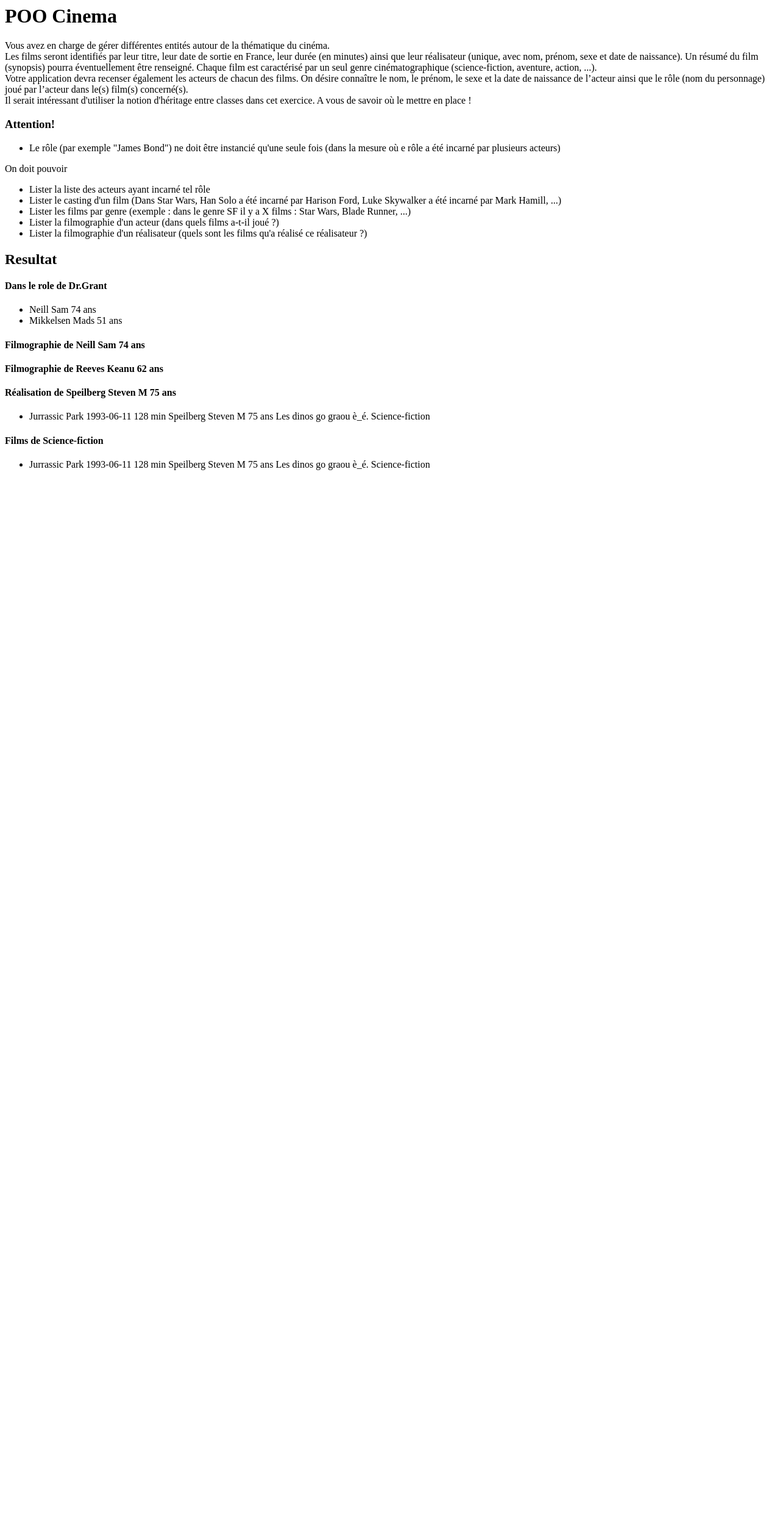
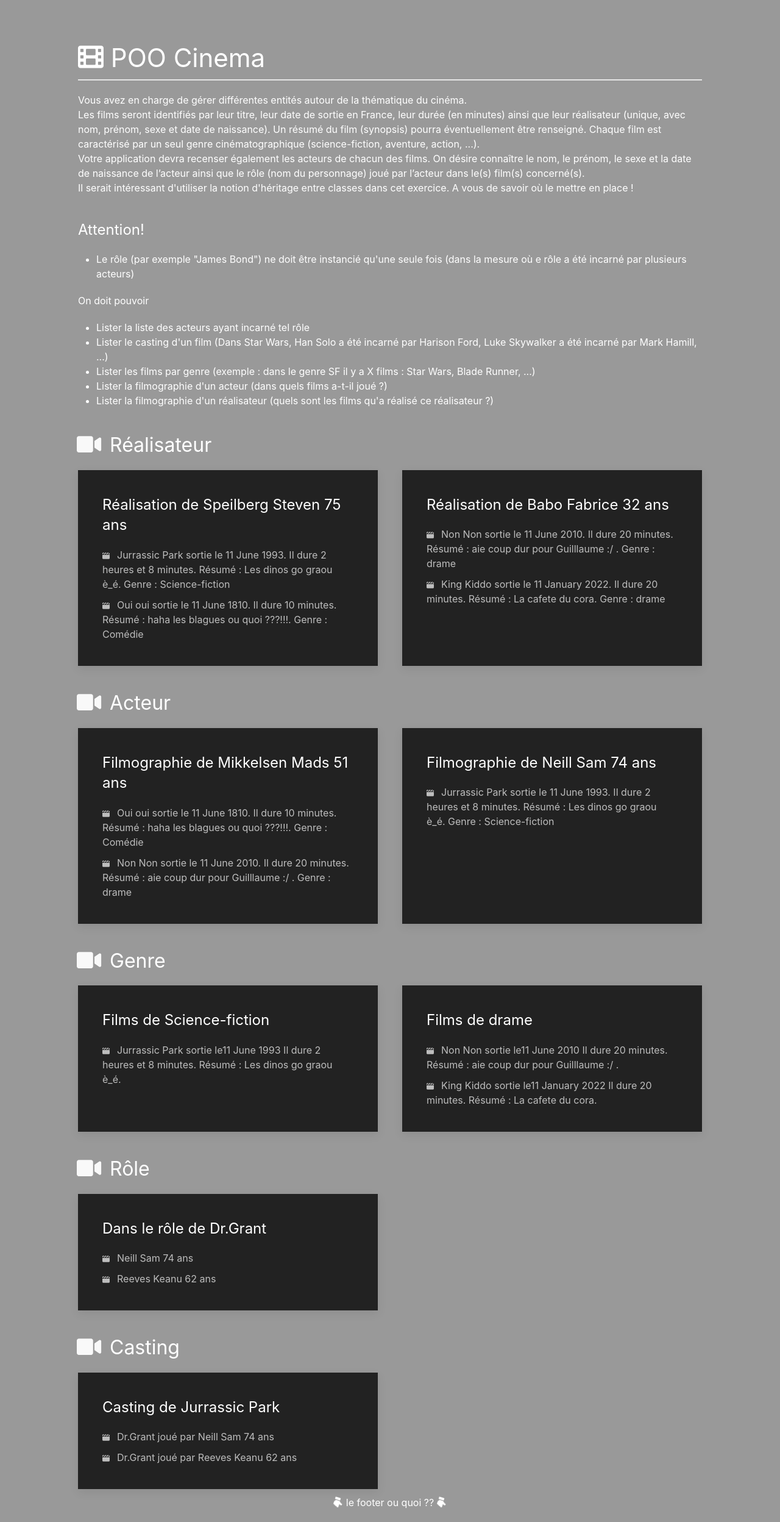
Before and after one commit to kor-2/EXE_CINEMA, a PHP site: page / in a window 1280 px wide. Shown: the whole page at 61% size. Before the commit the page ends 771 px from the top, so only its background shows below. Run offline with PHP 8.4, Linux system fonts and the light colour scheme; some libraries are stand-ins or nearby versions.

Commit message:
fin exercice + front avec ulkit

```diff
--- /dev/null
+++ b/class/Acteur.php
@@ -0,0 +1,55 @@
+<?php
+
+class Acteur extends Personne
+{
+    private array $_casting;
+
+    public function __construct($nom,$prenom,$sexe,$dateBD)
+    {
+        parent::__construct($nom,$prenom,$sexe,$dateBD);
+        $this->_casting =[];
+
+    }
+
+    public function __toString()
+    {
+        return $this->get_nom().' '.$this->get_prenom().' '. $this->getAge();
+    }
+
+        public function get_filmographies()
+        {
+                return $this->_filmographies;
+        }
+
+        public function set_filmographies($filmographies)
+        {
+                $this->_filmographies = $filmographies;
+
+                return $this;
+        }
+
+        public function ajoutFilmographie($filmographies){
+
+            array_push($this->_filmographies,$filmographies);
+
+            return $this;
+        }
+        public function showFilmo(){
+
+            echo "<div><div class=\"uk-card uk-card-secondary uk-card-hover uk-card-body \">";
+            echo "<h3 class=\"uk-card-title\">Filmographie de $this</h3>";
+            echo "<ul class=\"uk-list\">";
+            foreach ($this->_casting as $cast) {
+                echo "<li>  <i class=\"fa-solid fa-clapperboard fa-shake\"></i>".$cast->getFilms()->get_titre() .' sortie le '. $cast->getFilms()->get_dateSortie().'. Il dure '.$cast->getFilms()->get_duree().'. Résumé : '.$cast->getFilms()->get_resume().' Genre : '.$cast->getFilms()->get_genre()."</br>";
+            }
+            echo"</ul></div></div>";
+        }
+        public function ajoutCasting($casting){
+            array_push($this->_casting,$casting);
+
+            return $this;
+
+        }
+
+
+}
--- /dev/null
+++ b/class/Casting.php
@@ -0,0 +1,62 @@
+<?php
+
+
+class Casting {
+
+    private Role $_role;
+    private Acteur $_acteur;
+    private Film $_films;
+
+    public function __construct(Role $role, Acteur $acteur,Film $films)
+    {
+        $this->_role = $role;
+        $role->ajoutCasting($this);
+        $this->_acteur = $acteur;
+        $acteur->ajoutCasting($this);
+        $this->_films = $films;
+        $films->ajoutCasting($this);
+    }
+
+    public function __toString()
+    {
+        return $this->_role.' joué par '.$this->_acteur;
+    }
+
+    public function getRole()
+    {
+            return $this->_role;
+    }
+
+
+    public function setRole($role)
+    {
+            $this->_role = $role;
+
+            return $this;
+    }
+
+    public function getActeur()
+    {
+            return $this->_acteur;
+    }
+
+    public function setActeur($acteur)
+    {
+            $this->_acteur = $acteur;
+
+            return $this;
+    }
+
+    public function getFilms()
+    {
+            return $this->_films;
+    }
+
+
+    public function setFilms($films)
+    {
+            $this->_films = $films;
+
+            return $this;
+    }
+}
--- a/class/Film.php
+++ b/class/Film.php
@@ -1,6 +1,5 @@
+
 <?php
-
-
 
 class Film{
     private string $_titre;
@@ -9,10 +8,11 @@ class Film{
     private Realisateur $_realisateur;
     private string $_resume;
     private Genre $_genre;
-    private array $_acteur;
+    private array $_casting;
 
 
-    public function __construct(string $titre,string $dateSortie, int $duree, Realisateur $realisateur, string $resume, Genre $genre, array $acteur = [])
+
+    public function __construct(string $titre,string $dateSortie, int $duree, Realisateur $realisateur, string $resume, Genre $genre)
     {
         $this->_titre = $titre;
         $this->_dateSortie = new DateTime($dateSortie);
@@ -22,17 +22,13 @@ class Film{
         $this->_resume = $resume;
         $this->_genre = $genre;
         $genre->ajoutGenre($this);
-        $this->_acteur = $acteur;
-        foreach ($acteur as $act) {
-            $unserAct = unserialize($act);
-            $unserAct->ajoutFilmographie($this);
-        }
-        //$acteur->ajoutFilmographie($this);
+        $this->_casting =[];
     }
+
 
     public function __toString()
     {
-        return $this->get_titre() .' '. $this->get_dateSortie().' '.$this->get_duree().' '.$this->get_realisateur().' '.$this->get_resume().' '.$this->get_genre();
+        return $this->get_titre() .' sortie le '. $this->get_dateSortie().'. Il dure '.$this->get_duree().'. Résumé : '.$this->get_resume().' Genre : '.$this->get_genre();
     }
 
     public function get_titre()
@@ -49,7 +45,7 @@ class Film{
 
     public function get_dateSortie()
     {
-        return $this->_dateSortie->format('Y-m-d');
+        return $this->_dateSortie->format('d F Y');
     }
 
     public function set_dateSortie($dateSortie)
@@ -60,7 +56,16 @@ class Film{
     }
     public function get_duree()
     {
-        return "$this->_duree min";
+        $heure = floor($this->_duree /60);
+        $min = ($this->_duree % 60);
+        if ($heure != 0) {
+            return "$heure heures et $min minutes";
+        }else {
+            return "$min minutes";
+        }
+
+
+
     }
 
     public function set_duree($duree)
@@ -107,24 +112,21 @@ class Film{
 
         return $this;
     }
-
-    public function get_acteur()
-    {
-        return $this->_acteur;
-    }
-
-    public function set_acteur($acteur)
-    {
-        $this->_acteur = $acteur;
+    public function ajoutCasting($casting){
+        array_push($this->_casting,$casting);
 
         return $this;
     }
-    public function getSortie()
-    {
-        $dateJour = new DateTime();
-        $date = $this->get_dateSortie();
-        $age = $dateJour->diff($date)->format('%y ans ');
 
-        return $age;
+    public function showCasting(){
+
+        echo "<div><div class=\"uk-card uk-card-secondary uk-card-hover uk-card-body \">";
+        echo "<h3 class=\"uk-card-title\">Casting de $this->_titre</h3>";
+        echo "<ul class=\"uk-list\">";
+        foreach ($this->_casting as $cast) {
+            echo " <li><i class=\"fa-solid fa-clapperboard fa-shake\"></i>$cast</br>";
+        }
+        echo"</ul></div></div>";
     }
+
 }
--- a/class/Genre.php
+++ b/class/Genre.php
@@ -10,6 +10,7 @@ class Genre {
     }
 
     public function __toString(){
+
         return $this->get_genre();
     }
 
@@ -31,7 +32,6 @@ class Genre {
         return $this;
     }
 
-
     public function get_films()
     {
         return $this->_films;
@@ -44,12 +44,15 @@ class Genre {
         return $this;
     }
     public function showGenre(){
-        echo "<h4> Films de $this</h4>";
-        echo "<ul>";
+
+
+        echo "<div><div class=\"uk-card uk-card-secondary uk-card-hover uk-card-body \">";
+        echo "<h3 class=\"uk-card-title\">Films de $this</h3>";
+        echo "<ul class=\"uk-list\">";
         foreach ($this->_films as $film) {
-            echo " <li>$film</br>";
-        }
-        echo "</ul>";
+            echo " <li><i class=\"fa-solid fa-clapperboard fa-shake\"></i>".$film->get_titre()." sortie  le". $film->get_dateSortie()." Il dure ". $film->get_duree().". Résumé : ". $film->get_resume()."</li>";        }
+        echo"</ul></div></div>";
+
     }
     public function ajoutGenre($films){
 
--- a/class/Personne.php
+++ b/class/Personne.php
@@ -17,7 +17,7 @@ class Personne
 
     public function __toString()
     {
-        return $this->get_nom().' '.$this->get_prenom().' '.$this->get_sexe().' '. $this->getAge();
+        return  $this->get_sexe().' '.$this->get_nom().' '.$this->get_prenom().' '. $this->getAge();
     }
 
 
@@ -77,90 +77,3 @@ class Personne
         return $age;
     }
 }
-class Acteur extends Personne
-{
-
-    private array $_filmographies;
-
-    public function __construct($nom,$prenom,$sexe,$dateBD)
-    {
-        parent::__construct($nom,$prenom,$sexe,$dateBD);
-        $this->_filmographies = [];
-
-    }
-
-    public function __toString()
-    {
-        return $this->get_nom().' '.$this->get_prenom().' '. $this->getAge();
-    }
-
-        public function get_filmographies()
-        {
-                return $this->_filmographies;
-        }
-
-        public function set_filmographies($filmographies)
-        {
-                $this->_filmographies = $filmographies;
-
-                return $this;
-        }
-
-        public function ajoutFilmographie($filmographies){
-
-            array_push($this->_filmographies,$filmographies);
-
-            return $this;
-        }
-        public function showFilmo(){
-            echo "<h4> Filmographie de $this</h4>";
-            echo "<ul>";
-            foreach ($this->_filmographies as $filmo) {
-                echo " <li>$filmo</br>";
-            }
-            echo "</ul>";
-        }
-
-
-}
-class Realisateur extends Personne
-{
-
-    private array $_realisation;
-
-    public function __construct($nom,$prenom,$sexe,$dateBD)
-    {
-        parent::__construct($nom,$prenom,$sexe,$dateBD);
-        $this->_realisation = [];
-    }
-    public function __toString()
-    {
-        return $this->get_nom().' '.$this->get_prenom().' '.$this->get_sexe().' '. $this->getAge();
-    }
-
-    public function get_realisation()
-    {
-        return $this->_realisation;
-    }
-
-    public function set_realisation($_realisation)
-    {
-        $this->_realisation = $_realisation;
-        return $this;
-    }
-    public function ajoutRealisation($realisation){
-        array_push($this->_realisation,$realisation);
-
-        return $this;
-    }
-    public function showReal(){
-        echo "<h4> Réalisation de $this</h4>";
-        echo "<ul>";
-        foreach ($this->_realisation as $real) {
-            echo " <li>$real</br>";
-        }
-        echo "</ul>";
-    }
-
-
-}
--- /dev/null
+++ b/class/Realisateur.php
@@ -0,0 +1,45 @@
+<?php
+class Realisateur extends Personne
+{
+
+    private array $_realisation;
+
+    public function __construct($nom,$prenom,$sexe,$dateBD)
+    {
+        parent::__construct($nom,$prenom,$sexe,$dateBD);
+        $this->_realisation = [];
+    }
+    public function __toString()
+    {
+        return $this->get_nom().' '.$this->get_prenom().' '. $this->getAge();
+    }
+
+    public function get_realisation()
+    {
+        return $this->_realisation;
+    }
+
+    public function set_realisation($realisation)
+    {
+        $this->_realisation = $realisation;
+        return $this;
+    }
+    public function ajoutRealisation($realisation){
+        array_push($this->_realisation,$realisation);
+
+        return $this;
+    }
+    public function showReal(){
+
+
+        echo "<div><div class=\"uk-card uk-card-secondary uk-card-hover uk-card-body \">";
+        echo "<h3 class=\"uk-card-title\">Réalisation de $this</h3>";
+        echo "<ul class=\"uk-list\">";
+        foreach ($this->_realisation as $real) {
+            echo " <li><i class=\"fa-solid fa-clapperboard fa-shake\"></i>$real</br>";
+        }
+        echo"</ul></div></div>";
+    }
+
+
+}
--- a/class/Role.php
+++ b/class/Role.php
@@ -3,19 +3,16 @@
 class Role
 {
     private string $_role ;
-    private array $_acteur;
+    private array $_casting;
 
-    public function __construct($role, array $acteur = [])
+    public function __construct($role)
     {
         $this->_role = $role;
-
-        $this->_acteur = $acteur;
+        $this->_casting =[];
     }
 
     public function __toString()
     {
-
-
         return $this->get_role();
     }
 
@@ -43,18 +40,23 @@ class Role
 
         return $this;
     }
-    public function ajoutActeur($acteur){
-        array_push($this->_acteur,$acteur);
+    public function ajoutCasting($casting){
+        array_push($this->_casting,$casting);
 
         return $this;
     }
     public function showRole(){
-        echo "<h4> Dans le role de $this</h4>";
-        echo "<ul>";
-        foreach ($this->_acteur as $act) {
-            echo " <li>$act</br>";
+
+        echo "<div><div class=\"uk-card uk-card-secondary uk-card-hover uk-card-body \">";
+        echo "<h3 class=\"uk-card-title\">Dans le rôle de $this</h3>";
+        echo "<ul class=\"uk-list\">";
+        foreach ($this->_casting as $cast) {
+            echo " <li><i class=\"fa-solid fa-clapperboard fa-shake\"></i>".$cast->getActeur()  ."</br>";
+
         }
-        echo "</ul>";
+        echo"</ul></div></div>";
+
+
     }
 
 }
--- /dev/null
+++ b/css/style.css
@@ -0,0 +1,21 @@
+*{
+    box-sizing: border-box;
+}
+html,
+body{
+    font-size: 16px;
+    background-color: #999999;
+    color: white;
+}
+h1,
+h2,
+h3{
+    color: white;
+}
+.fa-clapperboard{
+    font-size: 0.75em;
+    margin-right: 1em;
+}
+.fa-video{
+    margin-right: 0.5em;
+}
--- a/index.php
+++ b/index.php
@@ -1,4 +1,26 @@
-<h1>POO Cinema</h1>
+<!DOCTYPE html>
+<html lang="fr">
+
+<head>
+    <meta charset="UTF-8">
+    <meta http-equiv="X-UA-Compatible" content="IE=edge">
+    <meta name="viewport" content="width=device-width, initial-scale=1.0">
+    <link rel="stylesheet" href="https://cdn.jsdelivr.net/npm/uikit@3.11.1/dist/css/uikit.min.css" />
+    <link rel="stylesheet" href="https://cdnjs.cloudflare.com/ajax/libs/font-awesome/6.0.0/css/all.min.css" integrity="sha512-9usAa10IRO0HhonpyAIVpjrylPvoDwiPUiKdWk5t3PyolY1cOd4DSE0Ga+ri4AuTroPR5aQvXU9xC6qOPnzFeg==" crossorigin="anonymous" referrerpolicy="no-referrer" />
+    <link rel="stylesheet" href="css/style.css">
+    <title>Exe cinema</title>
+</head>
+
+<body class="uk-width-4-5 uk-margin-auto ">
+
+
+    <header class="uk-margin-large-top">
+        <h1 class="uk-heading-divider"> <i class="fa-solid fa-film fa-bounce"></i></i> POO Cinema</h1>
+    </header>
+
+
+    <main>
+
 
         <p>
             Vous avez en charge de gérer différentes entités autour de la thématique du cinéma. <br>
@@ -31,45 +53,107 @@
             <li>Lister la filmographie d'un réalisateur (quels sont les films qu'a réalisé ce réalisateur ?)</li>
         </ul>
 
-
-
-<h2>Resultat</h2>
         <?php
 
-require 'class/Film.php';
-require 'class/Genre.php';
-require 'class/Personne.php';
-require 'class/Role.php';
+        spl_autoload_register(function ($class_name) {
+            require 'class/' . $class_name . '.php';
+        });
+
 
         $sNeill = new Acteur('Neill', 'Sam', 'M', '1947-08-14');
         $kReeves = new Acteur('Reeves', 'Keanu', 'M', '1960-01-26');
         $mMikkelsen = new Acteur('Mikkelsen', 'Mads', 'M', '1970-05-20');
+        $mMarvin = new Acteur('Scribe', 'Marvin', 'M', '2000-06-27');
+        $mMartin = new Acteur('King', 'Martin', 'M', '1999-01-10');
 
         $stevenSpiel = new Realisateur('Speilberg', 'Steven', 'M', '1946-12-18');
         $guyYves = new Realisateur('Guy', 'Yves', 'M', '1900-02-08');
+        $baboFabrice = new Realisateur('Babo', 'Fabrice', 'M', '1990-02-08');
 
         $sf = new Genre('Science-fiction');
         $avt = new Genre('Aventure');
         $cmd = new Genre('Comédie');
+        $drame = new Genre('drame');
 
-$jPark = new Film('Jurrassic Park', '1993-06-11', 128, $stevenSpiel, 'Les dinos go graou è_é.', $sf, [$encodeSN = serialize($sNeill), $encodeKR = serialize($kReeves)]);
+        $jPark = new Film('Jurrassic Park', '1993-06-11', 128, $stevenSpiel, 'Les dinos go graou è_é.', $sf);
+        $ouioui = new Film('Oui oui', '1810-06-11', 10, $stevenSpiel, 'haha les blagues ou quoi ???!!!.', $cmd);
+        $nonnon = new Film('Non Non', '2010-06-11', 20, $baboFabrice, 'aie coup dur pour Guilllaume :/ .', $drame);
+        $kiddo = new Film('King Kiddo', '2022-01-11', 20, $baboFabrice, 'La cafete du cora.', $drame);
 
-$a1 = strval($sNeill);
-$a2 = strval($mMikkelsen);
-$DrGrant = new Role('Dr.Grant', [$a1, $a2]);
+        $DrGrant = new Role('Dr.Grant');
+        $superMan = new Role('Superman');
+        $guigou = new Role('Guigou');
 
-echo $DrGrant->showRole();
-echo $sNeill->showFilmo();
-echo $kReeves->showFilmo();
-echo $stevenSpiel->showReal();
-echo $sf->showGenre();
+        $c1 = new Casting($DrGrant, $sNeill, $jPark);
+        $c2 = new Casting($DrGrant, $kReeves, $jPark);
+        $c3 = new Casting($superMan, $mMikkelsen, $ouioui);
+        $c3 = new Casting($guigou, $mMikkelsen, $nonnon);
 
-//$ouioui = new Film('oui oui', '1810-06-11', 10, $guyYves, 'haha les blagues ou quoi ???!!!.', $sf, [strval($mMikkelsen), strval($kReeves)]);
-/*
-echo $sNeill.'<br>';
-$encodeSN = serialize($sNeill);
-echo $encodeSN.'encode<br>';
-$unser = unserialize($encodeSN);
-echo "$unser <br>";
-echo gettype($unser);
-*/
+
+
+
+
+
+        ?>
+
+        <section>
+            <h2 class="uk-margin-medium-top"><i class="fa-solid fa-video fa-beat-fade"></i>Réalisateur</h2>
+            <div class="uk-child-width-1-2@s uk-grid-match" uk-grid>
+                <?php
+                $stevenSpiel->showReal();
+                $baboFabrice->showReal();
+                ?>
+            </div>
+        </section>
+
+        <section>
+            <h2 class="uk-margin-medium-top"><i class="fa-solid fa-video fa-beat-fade"></i>Acteur</h2>
+            <div class="uk-child-width-1-2@s uk-grid-match" uk-grid>
+                <?php
+                $mMikkelsen->showFilmo();
+                $sNeill->showFilmo();
+                ?>
+            </div>
+        </section>
+        <section>
+            <h2 class="uk-margin-medium-top"><i class="fa-solid fa-video fa-beat-fade"></i>Genre</h2>
+            <div class="uk-child-width-1-2@s uk-grid-match" uk-grid>
+                <?php
+                $sf->showGenre();
+                $drame->showGenre();
+                ?>
+            </div>
+        </section>
+        <section>
+            <h2 class="uk-margin-medium-top"><i class="fa-solid fa-video fa-beat-fade"></i>Rôle</h2>
+            <div class="uk-child-width-1-2@s uk-grid-match" uk-grid>
+                <?php
+                $DrGrant->showRole();
+                ?>
+            </div>
+        </section>
+        <section>
+            <h2 class="uk-margin-medium-top"><i class="fa-solid fa-video fa-beat-fade"></i>Casting</h2>
+            <div class="uk-child-width-1-2@s uk-grid-match" uk-grid>
+                <?php
+                $jPark->showCasting();
+                ?>
+            </div>
+        </section>
+
+
+
+
+    </main>
+
+    <footer class="uk-margin-small-top">
+
+        <p class="uk-text-center"><i class="fa-solid fa-thumbs-up fa-spin"></i> le footer ou quoi ?? <i class="fa-solid fa-thumbs-up fa-spin"></i></p>
+
+
+    </footer>
+    <script src="https://cdn.jsdelivr.net/npm/uikit@3.11.1/dist/js/uikit.min.js"></script>
+    <script src="https://cdn.jsdelivr.net/npm/uikit@3.11.1/dist/js/uikit-icons.min.js"></script>
+</body>
+
+</html>
```
Lines whose indentation alone changed are shown as unchanged.
